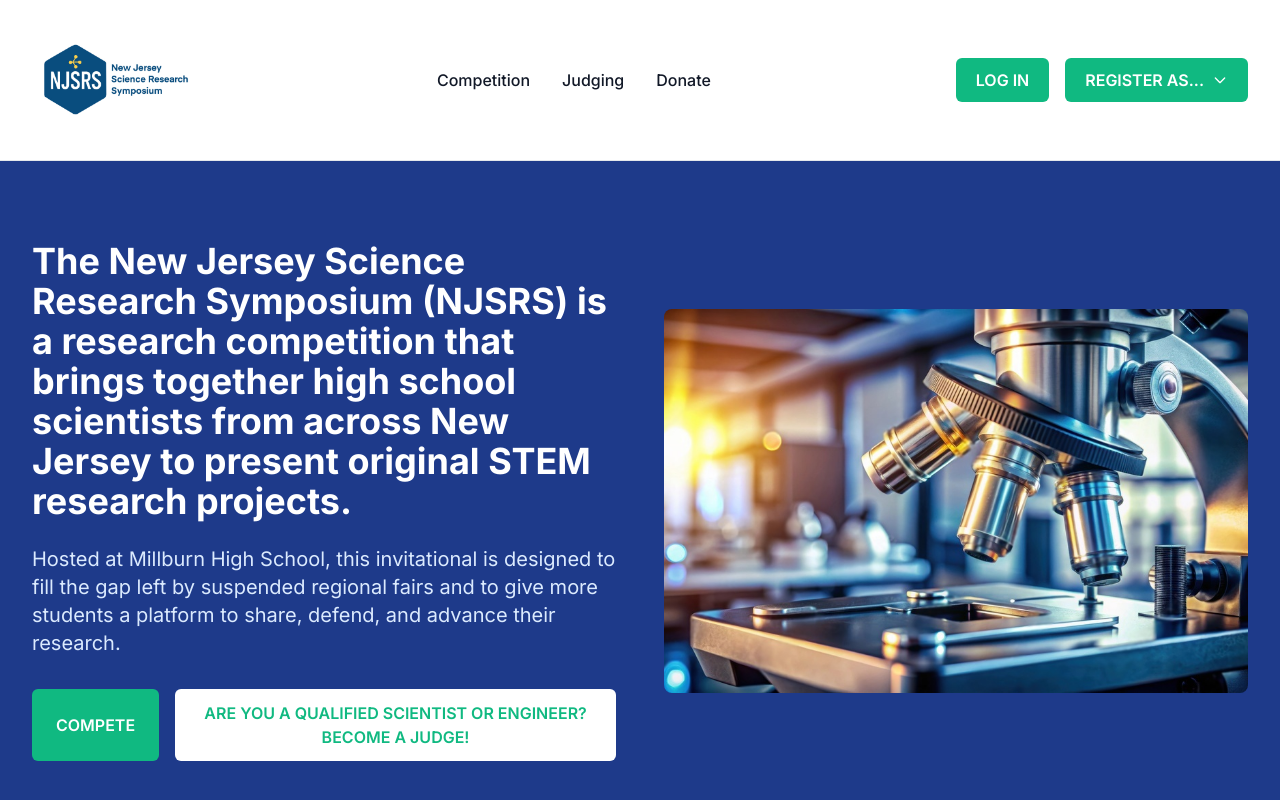
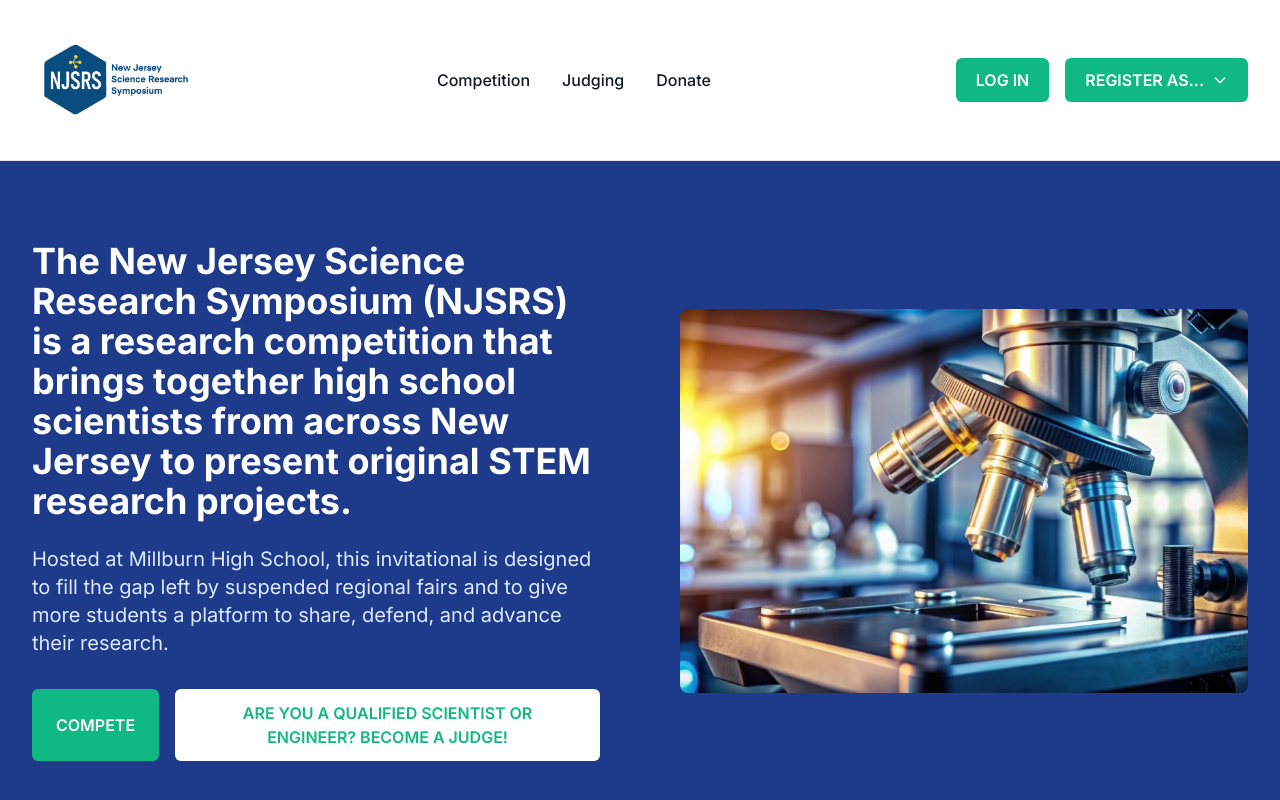
Before and after one commit to avidnerd/njsrs-site, a Next.js app: page / in a window 1280 px wide. Shown: the top 800 px of the page. Built offline with nearby package versions, Linux system fonts and the light colour scheme; no server answers.

Commit message:
add spacing

```diff
--- a/app/page.tsx
+++ b/app/page.tsx
@@ -5,7 +5,7 @@ export default function HomePage() {
     <div>
       <section className="bg-primary-blue text-white py-16 md:py-20">
         <div className="max-w-7xl mx-auto px-4 sm:px-6 lg:px-8">
-          <div className="grid grid-cols-1 lg:grid-cols-2 gap-12 items-center">
+          <div className="grid grid-cols-1 lg:grid-cols-2 gap-16 lg:gap-20 items-center">
             <div>
               <h1 className="text-xl md:text-3xl lg:text-4xl font-bold mb-6 leading-tight">
                 The New Jersey Science Research Symposium (NJSRS) is a research competition that brings together high school scientists from across New Jersey to present original STEM research projects.
```
